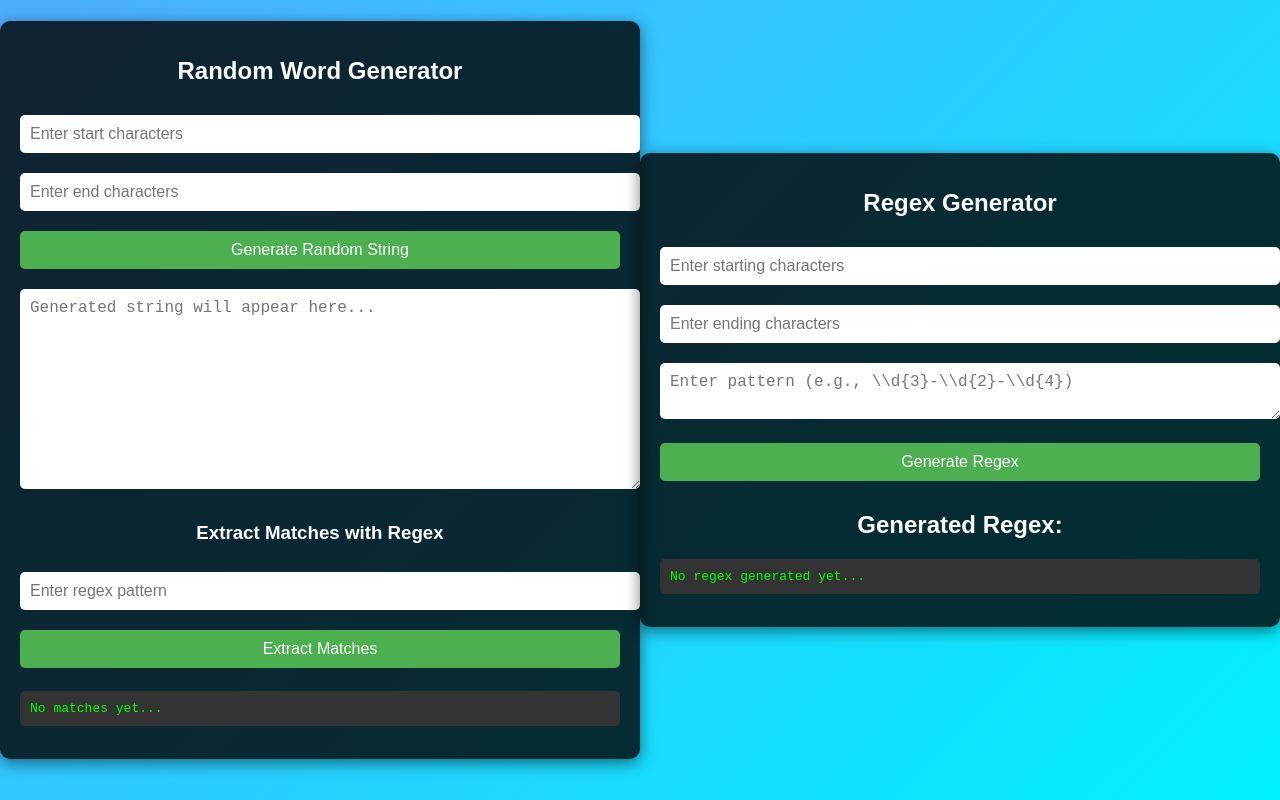
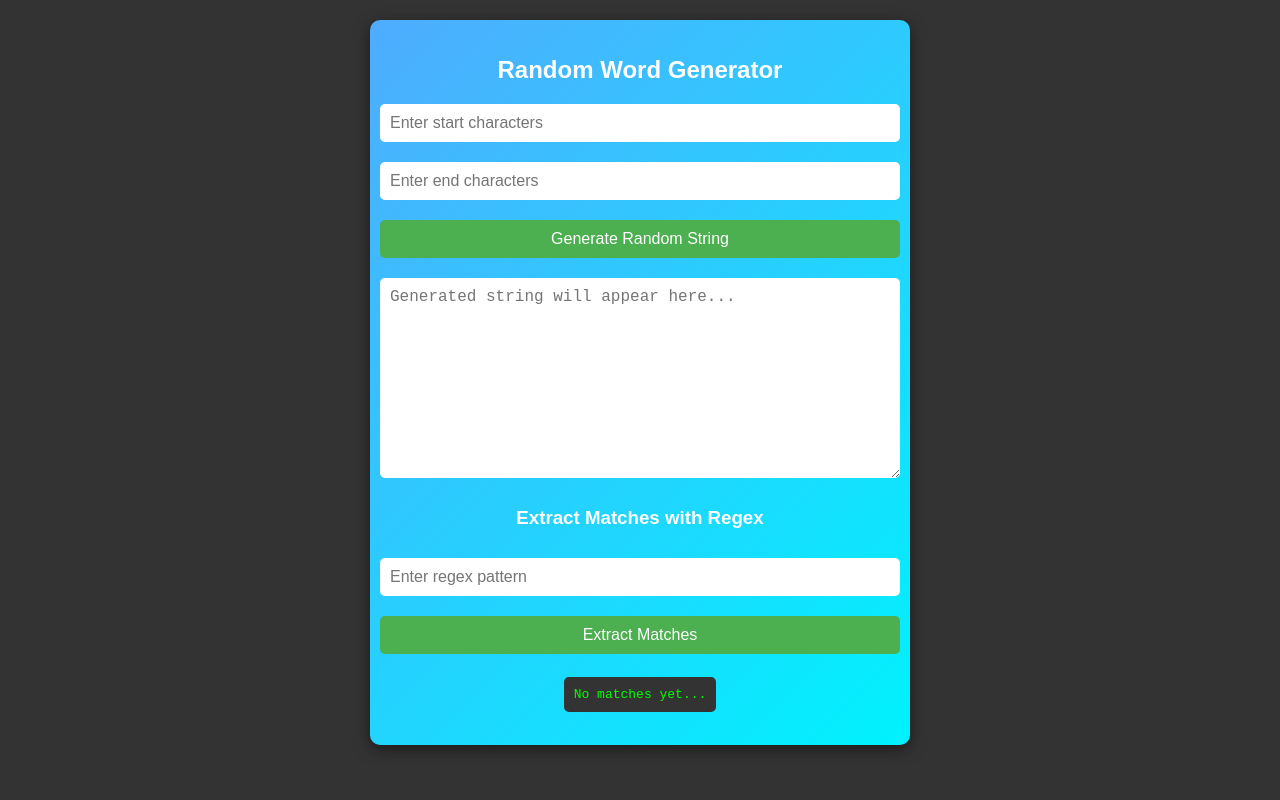
Before and after one commit to MahtabShah/RegexTester, a plain HTML site: page index.html in a window 1280 px wide. Drawn offline with Linux system fonts and the light colour scheme.

Commit message:
Update index.html

```diff
--- a/index.html
+++ b/index.html
@@ -12,32 +12,49 @@
         display: flex;
         justify-content: center;
         align-items: center;
-        /* flex-direction: column; */
-        background: linear-gradient(135deg, #4facfe, #00f2fe);
+        flex-direction: column;
+        /* background: linear-gradient(135deg, #4facfe, #00f2fe); */
+        background: rgba(0, 0, 0, 0.8);
+
         color: #fff;
-        min-height: 100vh;
       }
 
       .container {
         background: rgba(0, 0, 0, 0.8);
+        background: linear-gradient(135deg, #4facfe, #00f2fe);
+
         padding: 20px;
         border-radius: 10px;
         box-shadow: 0 4px 15px rgba(0, 0, 0, 0.5);
-        width: 90%;
-        max-width: 800px;
-        margin-bottom: 20px;
+        width: calc(100% - 80px);
+        max-width: 500px;
+        min-width: 100px;
+        margin: 20px;
         text-align: center;
+        display: flex;
+        /* justify-content: center; */
+        align-items: center;
+        flex-direction: column;
       }
 
       h1 {
         font-size: 24px;
-        margin-bottom: 20px;
+        margin-bottom: 10px;
       }
 
       input,
-      textarea,
+      textarea {
+        min-width: 100%;
+        max-width: 100%;
+        margin: 10px 0;
+        padding: 10px;
+        font-size: 16px;
+        border-radius: 5px;
+        border: none;
+        outline: none;
+      }
+
       button {
-        width: 100%;
         margin: 10px 0;
         padding: 10px;
         font-size: 16px;
@@ -57,6 +74,7 @@
         color: #fff;
         cursor: pointer;
         transition: background 0.3s;
+        width: calc(100% + 20px);
       }
 
       button:hover {
@@ -77,6 +95,14 @@
       .output-container {
         margin-top: 20px;
       }
+
+      /* @media (min-width: 900px) {
+        body {
+          flex-direction: row;
+          justify-content: flex-start;
+          align-items: flex-start;
+        }
+      } */
     </style>
   </head>
   <body>
@@ -102,7 +128,7 @@
     </div>
 
     <!-- Regex Generator -->
-    <div class="container">
+    <!-- <div class="container">
       <h1>Regex Generator</h1>
       <input type="text" id="start" placeholder="Enter starting characters" />
       <input type="text" id="end" placeholder="Enter ending characters" />
@@ -115,7 +141,7 @@
         <h2>Generated Regex:</h2>
         <pre id="output">No regex generated yet...</pre>
       </div>
-    </div>
+    </div> -->
 
     <script>
       // Random Word Generator References
```
